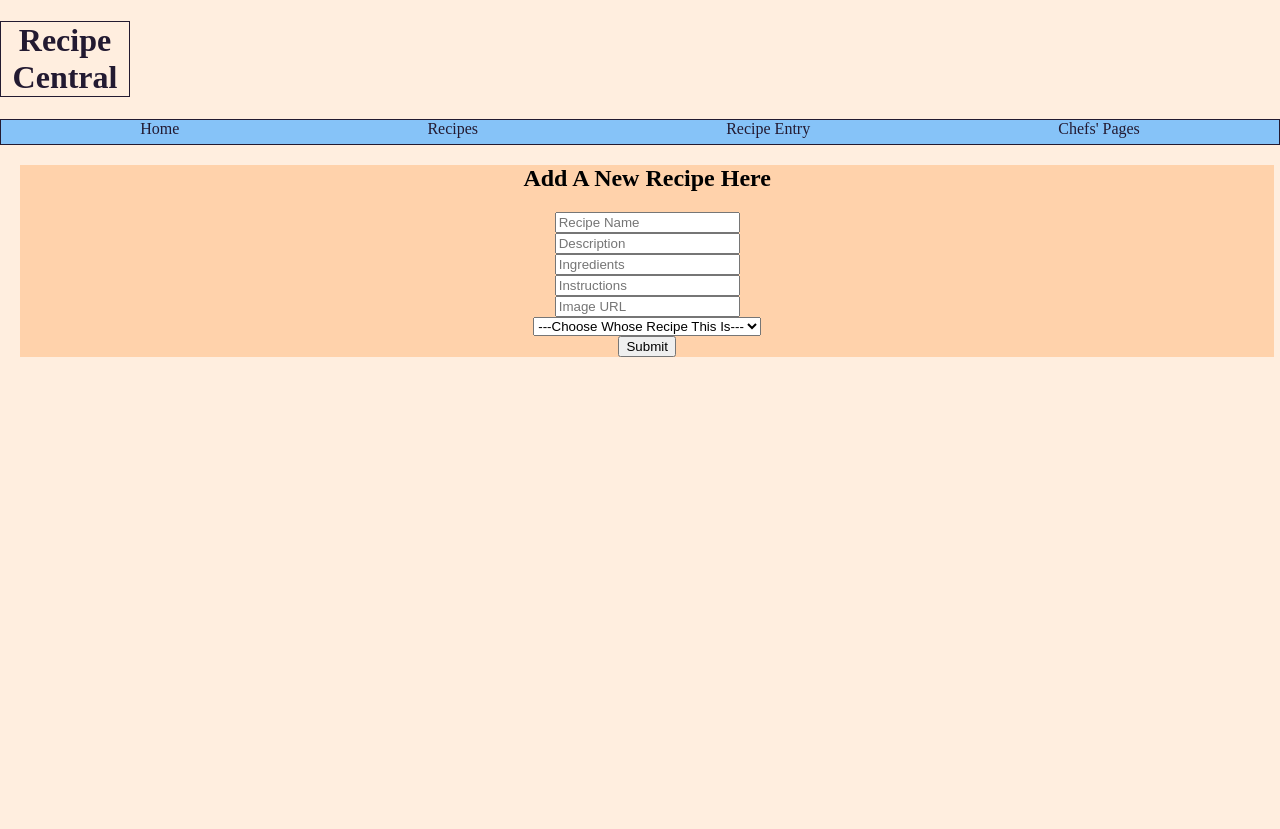
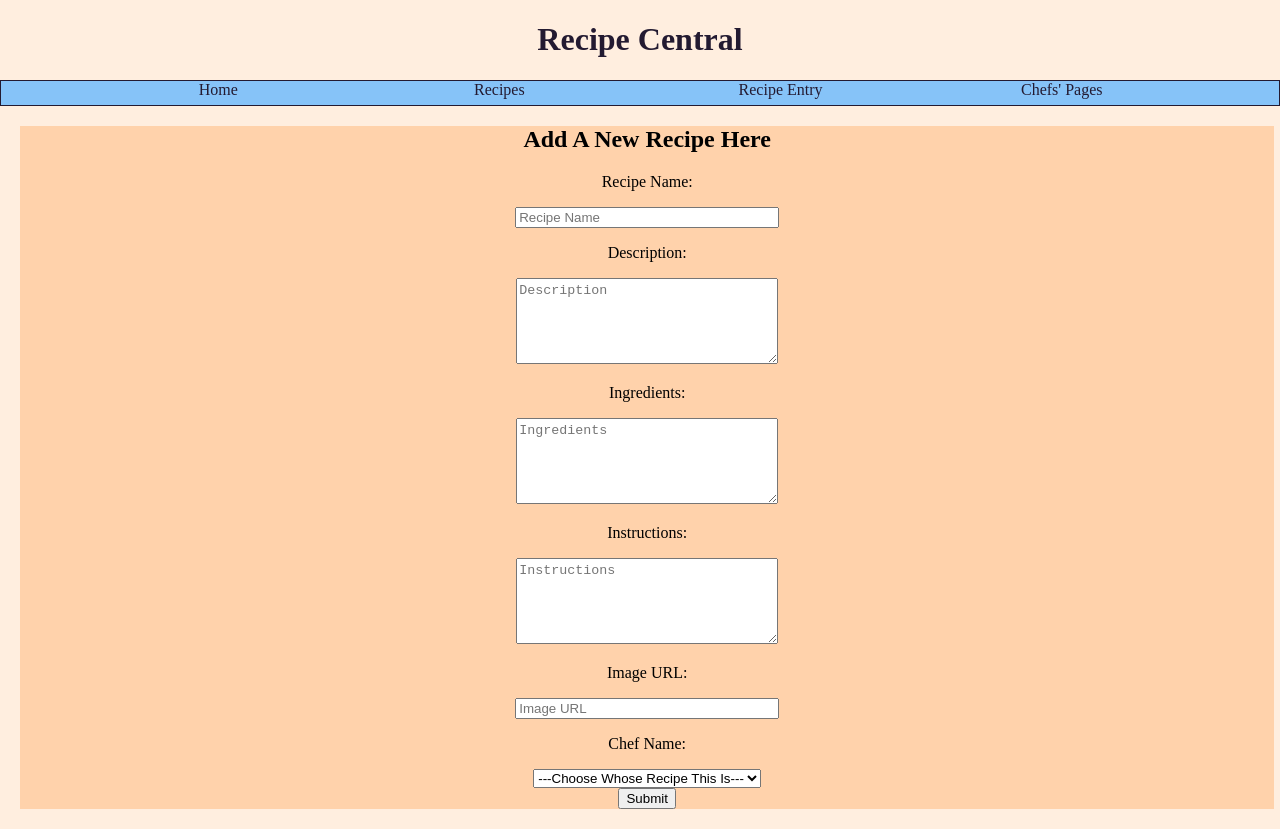
Before and after one commit to chazcurlee/recipe-central, a React (Create React App) app in the folder client/: page /recipe-entry in a window 1280 px wide. Before the commit the page ends 800 px from the top, so only its background shows below. Built offline with nearby package versions, Linux system fonts and the light colour scheme; a web font is replaced by a local one.

Commit message:
cleaning up some css

```diff
--- a/client/src/App.js
+++ b/client/src/App.js
@@ -13,8 +13,8 @@ function App() {
   return (
     <div className="App">
 
-      <div>
-        <h1 className="title" >Recipe Central</h1>
+      <div className="title-box">
+        <h1  className="title">Recipe Central</h1>
       </div>
 
       <header  >
--- a/client/src/components/Entry.jsx
+++ b/client/src/components/Entry.jsx
@@ -127,12 +127,17 @@ return (
     <div className="main-content">
         <h2>Add A New Recipe Here</h2>
         <form id="recipe-form" onSubmit={submitRecipe}>
-            <input type="text" placeholder="Recipe Name" id="name" onChange={handleChange}/><br/>
-            <input type="text" placeholder="Description" id="description" onChange={handleChange}/><br/>
-            <input type="text" placeholder="Ingredients" id="ingredients" onChange={handleChange}/><br/>
-            <input type="text" placeholder="Instructions"id="instructions" onChange={handleChange}/> <br/>
-
-            <input type="text" placeholder="Image URL" id="url" onChange={handleChange}/><br/>
+            <p>Recipe Name:</p>
+            <input type="text" className="recipe-other" placeholder="Recipe Name" id="name" onChange={handleChange}/><br/>
+            <p>Description:</p>
+            <textarea rows="4" className="recipe-instruc" placeholder="Description" id="description" onChange={handleChange}/><br/>
+            <p>Ingredients:</p>
+            <textarea rows="4" className="recipe-instruc" placeholder="Ingredients" id="ingredients" onChange={handleChange}/><br/>
+            <p>Instructions:</p>
+            <textarea rows="4" className="recipe-instruc" placeholder="Instructions"id="instructions" onChange={handleChange}/> <br/>
+            <p>Image URL:</p>
+            <input type="text" className="recipe-other" placeholder="Image URL" id="url" onChange={handleChange}/><br/>
+            <p>Chef Name:</p>
             <select id="dropdown-chef" onChange={handleChange}>
                 <option>---Choose Whose Recipe This Is---</option>
                 <option>Gordon Ramsey</option>
--- a/client/src/components/Nav.jsx
+++ b/client/src/components/Nav.jsx
@@ -12,10 +12,10 @@ return (
         <nav className="nav">
 
 
-            <Link to="/" className="nav-butt"> Home </Link>
-            <Link to="recipe" className="nav-butt"> Recipes </Link>
+            <Link to="/" className="nav-butt "> Home </Link>
+            <Link to="recipe" className="nav-butt "> Recipes </Link>
             {/* <Link to="recipe/:id" className="nav-butt" />  */}
-            <Link to="recipe-entry" className="nav-butt"> Recipe Entry </Link>
+            <Link to="recipe-entry " className="nav-butt "> Recipe Entry </Link>
             <Link to="chefs-page" className="nav-butt"> Chefs' Pages </Link>
 
 
--- a/client/src/components/RecipeEdit.jsx
+++ b/client/src/components/RecipeEdit.jsx
@@ -86,7 +86,7 @@ const RecipeEdit = () => {
 
             case "dropdown-chef1":
                 switch (update) {
-                    case "Gordon Ramsey":
+                    case "Gordon Ramsay":
                         setRecipe({
                             ...recipe,
                             chef: "6244578a1f15f32c6e1f29e0",
--- a/client/src/index.css
+++ b/client/src/index.css
@@ -39,11 +39,14 @@ a.nav-butt:hover {
 }
 
 
-.title {
+.title-box {
 
   color: #231a31;
-  border: 1px solid #231a31;
-  width: 10vw;
+  display: flex;
+  flex-direction: row;
+  flex-wrap: nowrap;
+  justify-content: center;
+
 
 }
 
@@ -63,12 +66,15 @@ a.nav-butt:hover {
 
 .nav-butt {
 
-  padding: 0px 109px;
+  padding: 0px ;
   margin: 0px;
+  width: 10vw;
   /* border: 1px solid #231a31; */
 
 
 }
+
+
 
 .home-pic {
 
@@ -82,11 +88,7 @@ a.nav-butt:hover {
 
 }
 
-.img-text {
 
-
-
-}
 
 
 .main-content {
@@ -155,3 +157,19 @@ a.nav-butt:hover {
   height: 50vh;
 
 }
+
+.recipe-instruc {
+
+  width: 20vw;
+  height: 10vh;
+  overflow: hidden;
+  min-height: 40px;
+  line-height: 20px;
+
+}
+
+.recipe-other {
+
+  width: 20vw;
+
+}
```
